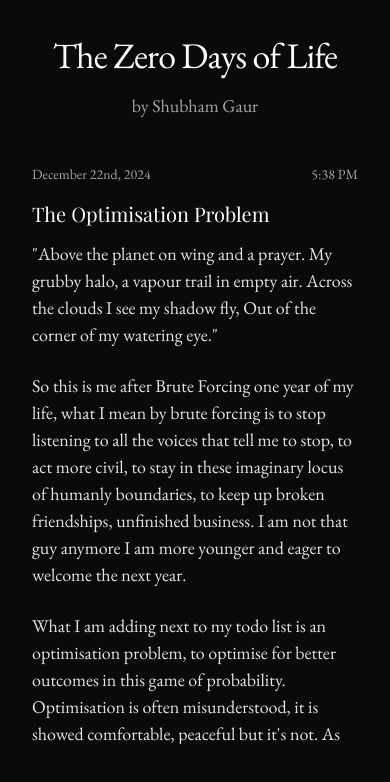
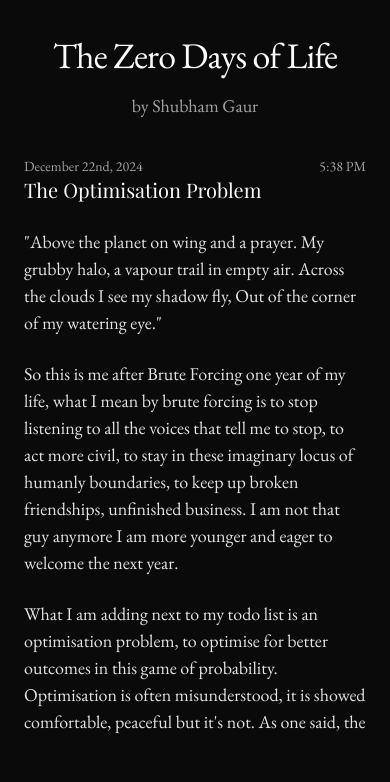
Before and after one commit to shubhamessier/zerodays, a Next.js app: page / in a window 390 px wide. Shown: the top 782 px of the page. Built offline with nearby package versions, Linux system fonts and the light colour scheme; a web font is replaced by a local one.

Commit message:
more new year

```diff
--- a/app/page.tsx
+++ b/app/page.tsx
@@ -23,7 +23,7 @@ export default function Home() {
 
       {/* Main Content */}
       <div className="container mx-auto px-4 sm:px-6 lg:px-4 md:py-5 max-w-screen-lg md:mt-15">
-        <header className="pt-4 sm:pt-7 mb-6 md:mb-16 text-center ">
+        <header className="pt-4 sm:pt-7 mb-4 md:mb-16 text-center ">
           <h2 className="text-4xl sm:text-4xl pt-5 md:text-5xl font-LibreBaskerville lg:mt-0 mb-4 tracking-tight">
             The Zero Days of Life
           </h2>
--- a/components/blog/post-card.tsx
+++ b/components/blog/post-card.tsx
@@ -19,7 +19,7 @@ export function PostCard({ post, isLast }: PostCardProps) {
   return (
     <article
       id={`post-${post.date}`}
-      className="group relative transition-all px-4 md:px-6 lg:px-8 py-5"
+      className="group relative transition-all px-2 md:px-6 lg:px-8 py-5"
     >
       {/* Post Date */}
       <PostDate
@@ -28,7 +28,7 @@ export function PostCard({ post, isLast }: PostCardProps) {
       />
 
       {/* Title */}
-      <h2 className="text-xl pt-4 pb-3 md:text-3xl font-playfair md:mt-6 text-primary group-hover:text-primary/90 transition-colors">
+      <h2 className="text-xl  pb-6 md:text-3xl font-playfair md:mt-6 text-primary group-hover:text-primary/90 transition-colors">
         {post.title}
       </h2>
 
```
